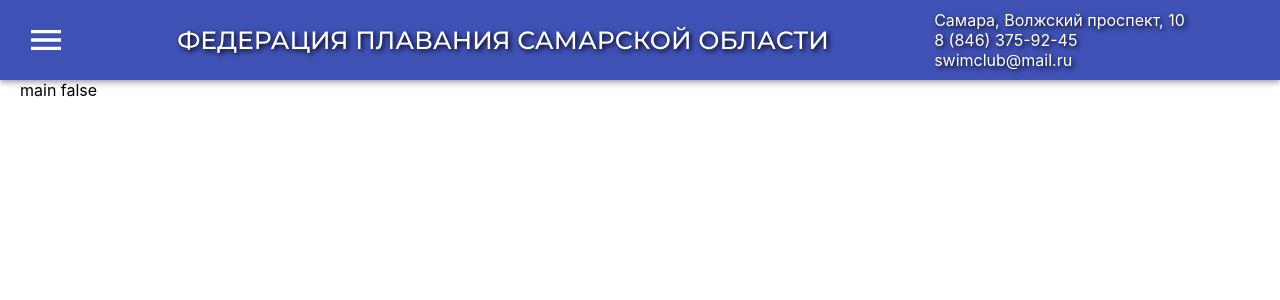
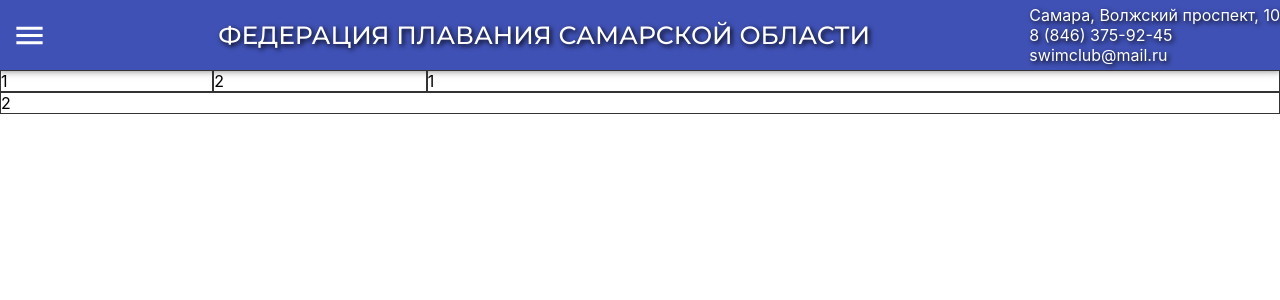
Before and after one commit to rescuernet/fpso-client, a React (Create React App) app: page / in a window 1280 px wide. Shown: the top 300 px of the page. Built offline with nearby package versions, Linux system fonts and the light colour scheme.

Commit message:
пробы контрольных точек

```diff
--- a/public/index.html
+++ b/public/index.html
@@ -14,6 +14,8 @@
     <link rel="stylesheet" href="//fonts.googleapis.com/css?family=Roboto:100,400,700,900">
     <link rel="preconnect" href="https://fonts.googleapis.com">
     <link rel="preconnect" href="https://fonts.gstatic.com" crossorigin>
+    <link rel="stylesheet" href="https://fonts.googleapis.com/icon?family=Material+Icons"
+    />
     <link href="https://fonts.googleapis.com/css2?family=Montserrat:wght@500&display=swap" rel="stylesheet">
     <title>FPSO</title>
   </head>
--- a/src/App.jsx
+++ b/src/App.jsx
@@ -1,37 +1,54 @@
+import React, {useEffect} from "react";
 import Header from "./ui/header/header";
 import {AR, PR} from "./routes/routes";
 import {Redirect, Route, Switch} from "react-router-dom";
 import {ADMIN_ROUTE, MAIN_ROUTE} from "./const/const";
-import React, {useEffect} from "react";
 import {observer} from "mobx-react-lite";
 import AuthStore from "./bll/auth-store";
+import {runInAction} from "mobx";
+import {makeStyles} from "@material-ui/core/styles";
+import {Container} from "@material-ui/core";
+
+const useStyles = makeStyles((theme) => ({
+    root: {
+        padding: 0,
+        [theme.breakpoints.down('xs')]: {
+            width: 340
+        },
+    }
+}))
 
 /*import {useLocation} from "react-router-dom";*/
 
 const App = () => {
+    const classes = useStyles()
     //проверка нужно ли отображать HEADER на странице
     /*const location = useLocation().pathname;
     const arr = [
         ADMIN_ROUTE
     ];*/
 
+    useEffect(() => {
+        if(localStorage.getItem('token')){
+            AuthStore.authMe();
+        }else{
+            runInAction(() => {AuthStore.isInit = true})
+        }
+    }, []);
+
     const isAuth = AuthStore.isAuth
     const isLoading = AuthStore.isLoading
+    const isInit = AuthStore.isInit
 
-    useEffect(() => {
-        if(localStorage.getItem('token')){
-            AuthStore.authMe()
-        }
-    }, [])
 
     return (
         <div className="App">
-            <div className={`isLoading ${isLoading ? 'isLoadingView' : ""}`}></div>
+            <div className={`isLoading ${isLoading ? 'isLoadingView' : ""}`}/>
             {/*включить при проверке на отображение HEADER на странице*/}
             {/*{ !arr.includes(location) && <Header/> }*/}
             <Header/>
-            <div className={"wrapper"}>
-                {!isLoading &&
+            <Container fixed className={classes.root}>
+                {isInit &&
                 <Switch>
                     {isAuth && AR.map(({path,Component}) =>
                         <Route key={path} path={path} component={Component}/>
@@ -39,10 +56,10 @@
                     {PR.map(({path,Component}) =>
                         <Route key={path} exact path={path} component={Component}/>
                     )}
-                    {/*<Redirect to={MAIN_ROUTE}/>*/}
+                    <Redirect to={MAIN_ROUTE}/>
                 </Switch>
                 }
-            </div>
+            </Container>
         </div>
     );
 }
--- a/src/bll/auth-store.js
+++ b/src/bll/auth-store.js
@@ -1,4 +1,4 @@
-import {makeAutoObservable} from "mobx";
+import {makeAutoObservable, runInAction} from "mobx";
 import AuthService from "../services/auth-service";
 import axios from "axios";
 import {API_URL} from "../const/const";
@@ -9,67 +9,76 @@
     user = {}
     isAuth = false
     isLoading = false
+    isInit = false
+    authError = {}
+
     constructor() {
         makeAutoObservable(this);
     }
 
-    setAuth(bool) {
-        this.isAuth = bool;
+
+
+    login = async (email,password) => {
+        runInAction(() => {this.authError = {}})
+        runInAction(() => {this.isLoading = true})
+        try {
+            const response = await AuthService.login(email,password);
+            localStorage.setItem('token',response.data.accessToken);
+            runInAction(() => {this.user = response.data.user})
+            runInAction(() => {this.isAuth = true})
+        } catch (e) {
+            runInAction(() => {this.authError = e.response})
+            console.log(e.response);
+        } finally {
+            runInAction(() => {this.isInit = true})
+            runInAction(() => {this.isLoading = false})
+        }
     }
 
-    setUser(user) {
-        this.user = user;
+    registration = async (email,password) => {
+        runInAction(() => {this.isInit = false})
+        runInAction(() => {this.isLoading = true})
+        try {
+            const response = await AuthService.registration(email,password);
+            localStorage.setItem('token',response.data.accessToken);
+            runInAction(() => {this.user = response.data.user})
+            runInAction(() => {this.isAuth = true})
+        } catch (e) {
+            console.log(e.response?.data?.message);
+        }finally {
+            runInAction(() => {this.isInit = true})
+            runInAction(() => {this.isLoading = false})
+        }
+    }
+
+    logout = async () => {
+        runInAction(() => {this.isLoading = true})
+        try {
+            const response = await AuthService.logout();
+            localStorage.removeItem('token');
+            runInAction(() => {this.user = {}})
+            runInAction(() => {this.isAuth = false})
+        } catch (e) {
+            console.log(e.response?.data?.message);
+        }finally {
+            runInAction(() => {this.isLoading = false})
+        }
     }
 
 
-
-    async login(email,password) {
-        this.setLoading(true);
+    authMe = async () => {
+        runInAction(() => {this.isInit = false})
+        runInAction(() => {this.isLoading = true})
         try {
-            const response = await AuthService.login(email,password);
+            const response = await axios.get(`${API_URL}/refresh`,{withCredentials:true});
             localStorage.setItem('token',response.data.accessToken);
-            this.setAuth(true);
-            this.setUser(response.data.user);
+            runInAction(() => {this.user = response.data.user})
+            runInAction(() => {this.isAuth = true})
         } catch (e) {
             console.log(e.response?.data?.message);
         } finally {
-            this.setLoading(false);
-        }
-    }
-
-    async registration(email,password) {
-        try {
-            const response = await AuthService.registration(email,password);
-            localStorage.setItem('token',response.data.accessToken);
-            this.setAuth(true);
-            this.setUser(response.data.user)
-        } catch (e) {
-            console.log(e.response?.data?.message);
-        }
-    }
-
-    async logout() {
-        try {
-            const response = await AuthService.logout();
-            localStorage.removeItem('token');
-            this.setAuth(false);
-            this.setUser({});
-        } catch (e) {
-            console.log(e.response?.data?.message);
-        }
-    }
-
-    async authMe() {
-        this.isLoading = true;
-        try {
-            const response = await axios.get(`${API_URL}/refresh`,{withCredentials:true});
-            localStorage.setItem('token',response.data.accessToken);
-            this.setAuth(true);
-            this.setUser(response.data.user)
-        } catch (e) {
-            console.log(e.response?.data?.message);
-        } finally {
-            this.isLoading = false;
+            runInAction(() => {this.isInit = true})
+            runInAction(() => {this.isLoading = false})
         }
     }
 }
--- a/src/index.css
+++ b/src/index.css
@@ -7,11 +7,6 @@
   -webkit-font-smoothing: antialiased;
   -moz-osx-font-smoothing: grayscale;
 }
-.wrapper {
-  max-width: 1366px;
-  margin: 0 auto;
-  padding: 0 20px;
-}
 
 a {
   color: #333!important;
@@ -19,8 +14,7 @@
 }
 
 .isLoading {
-  background-color: rgba(0, 0, 0, 0.1);
-  -webkit-backdrop-filter: blur(5px);
+  -webkit-backdrop-filter: blur(3px);
   backdrop-filter: blur(3px);
   position: fixed;
   z-index: 1999;
--- a/src/ui/header/header.jsx
+++ b/src/ui/header/header.jsx
@@ -1,29 +1,73 @@
 import React from 'react';
-import {AppBar, Toolbar} from "@material-ui/core";
+import {AppBar, Container, Toolbar} from "@material-ui/core";
+import {makeStyles} from "@material-ui/core/styles";
 import Menu from "../menu/menu";
-import s from "./header.module.css"
 import {observer} from "mobx-react-lite";
 import AuthStore from "../../bll/auth-store";
 
+const useStyles = makeStyles((theme) => ({
+    root: {
+        display: 'flex',
+        alignItems: 'center',
+        padding: '5px 0',
+        [theme.breakpoints.down('xs')]: {
+            width: 340
+        },
+    },
+    brand: {
+        fontSize: 25,
+        fontFamily: "'Montserrat', sans-serif",
+        textShadow: '#000 2px 2px 5px',
+        textTransform: 'uppercase',
+        margin: '0 20px',
+        textAlign: 'center',
+        flexGrow: 1,
+        '& span' : {
+            whiteSpace: 'pre'
+        },
+        [theme.breakpoints.down('sm')]: {
+            fontSize: 16,
+        },
+        [theme.breakpoints.down('xs')]: {
+            fontSize: 12,
+        },
+    },
+    contact: {
+        fontSize: 16,
+        display: 'flex',
+        flexDirection: 'column',
+        textShadow: '#000 2px 2px 5px',
+        '& span': {
+            whiteSpace: 'pre'
+        },
+        [theme.breakpoints.down('sm')]: {
+            fontSize: 10,
+        },
+        [theme.breakpoints.down('xs')]: {
+            display: 'none'
+        },
+    }
+}))
+
 
 const Header = (props) => {
+    const classes = useStyles()
 
     const isAuth = AuthStore.isAuth
 
     return (
-        <AppBar position="static" className={s.headerWrap}>
-            <Toolbar className={s.header}>
-                <Menu
-                    isAuth={isAuth} logout={AuthStore.logout}/>
-                <div className={s.box_1}>
-                    <div className={s.brand}><span>Федерация плавания</span> <span>Самарской области</span></div>
-                    <div className={s.contact_info}>
-                        <span>Самара, Волжский проспект, 10</span>
-                        <span>8 (846) 375-92-45</span>
-                        <span>swimclub@mail.ru</span>
-                    </div>
+        <AppBar position="static">
+            <Container fixed className={classes.root}>
+                <Menu isAuth={isAuth} logout={AuthStore.logout}/>
+                <div className={classes.brand}>
+                    <span>Федерация плавания</span> <span>Самарской области</span>
                 </div>
-            </Toolbar>
+                <div className={classes.contact}>
+                    <span>Самара, Волжский проспект, 10</span>
+                    <span>8 (846) 375-92-45</span>
+                    <span>swimclub@mail.ru</span>
+                </div>
+            </Container>
         </AppBar>
     );
 };
--- a/src/ui/header/header.module.css
+++ /dev/null
@@ -1,53 +0,0 @@
-.headerWrap {
-    display: flex!important;
-    flex-direction: row!important;
-    justify-content: center!important;
-}
-.header {
-    display: flex;
-    flex-direction: row;
-    max-width: 1366px;
-    min-height: 64px!important;
-    flex: 1 0;
-    padding: 0!important;
-}
-.box_1 {
-    display: flex;
-    flex-direction: row;
-    justify-content: space-evenly;
-    align-items: center;
-    flex: 1;
-    padding: 10px;
-}
-.brand {
-    font-size: 25px;
-    font-family: 'Montserrat', sans-serif;
-    text-shadow: #000 2px 2px 5px;
-    text-transform: uppercase;
-    margin: 0 20px;
-    text-align: center;
-}
-.brand span {
-    white-space: pre;
-}
-.contact_info {
-    display: flex;
-    flex-direction: column;
-    margin: 0 20px;
-    font-size: 16px;
-}
-.contact_info span {
-    text-shadow: #000 2px 2px 5px;
-    white-space: pre;
-}
-
-@media (max-width: 1030px) {
-    .brand {font-size: 20px}
-    .contact_info {font-size: 12px}
-    .authorization span {font-size: 16px;}
-}
-@media (max-width: 770px) {
-    .contact_info {display: none}
-    .brand {font-size: 16px}
-    .authorization span {font-size: 12px;}
-}
--- a/src/ui/main/main.jsx
+++ b/src/ui/main/main.jsx
@@ -1,11 +1,22 @@
 import React from 'react';
 import {observer} from "mobx-react-lite";
 import AuthStore from "../../bll/auth-store";
+import {Grid} from "@material-ui/core";
+
+
+
+
 
 const Main = (props) => {
+
     const isAuth = AuthStore.isAuth
     return (
-        <div>{`main ${isAuth}`}</div>
+        <Grid container>
+            <Grid xs={2} style={{border:'1px solid #333'}}>1</Grid>
+            <Grid xs={2} style={{border:'1px solid #333'}}>2</Grid>
+            <Grid xs={8} style={{border:'1px solid #333'}}>1</Grid>
+            <Grid xs={12} style={{border:'1px solid #333'}}>2</Grid>
+        </Grid>
     );
 };
 
--- a/src/ui/menu/menu.jsx
+++ b/src/ui/menu/menu.jsx
@@ -1,12 +1,39 @@
 import * as React from 'react';
-import {Box, Button, Divider, Drawer, List, ListItem, ListItemText} from "@material-ui/core";
+import {Box, Divider, Drawer, IconButton, List, ListItem, ListItemText} from "@material-ui/core";
 import MenuIcon from "@material-ui/icons/Menu";
-import s from './menu.module.css'
 import {ADMIN_ROUTE, COMPETITIONS_ROUTE, MAIN_ROUTE} from "../../const/const";
 import {NavLink, useLocation} from "react-router-dom";
+import {observer} from "mobx-react-lite";
+import AuthStore from "../../bll/auth-store";
+import {makeStyles} from "@material-ui/core/styles";
+
+const useStyles = makeStyles((theme) => ({
+    menuItem: {
+        '& a': {
+            textDecoration: 'none',
+            textTransform: 'uppercase',
+        }
+    },
+    activeLink: {
+        '& span': {
+            color: '#333',
+            fontWeight: 'bold'
+        }
+    },
+    root: {
+        padding: 0,
+        [theme.breakpoints.down('xs')]: {
+            width: 340
+        },
+    }
 
 
-export default function Menu(props) {
+}))
+
+
+const Menu = (props) => {
+
+    const classes = useStyles()
 
     const location = useLocation();
 
@@ -19,7 +46,6 @@
         if (event.type === 'keydown' && (event.key === 'Tab' || event.key === 'Shift')) {
             return;
         }
-
         setState({ ...state, [anchor]: open });
     };
 
@@ -42,15 +68,18 @@
             onClick={toggleDrawer(anchor, false)}
             onKeyDown={toggleDrawer(anchor, false)}
         >
-           {/* <div onClick={props.logout}>456546564</div>*/}
             <List>
+                {AuthStore.isAuth &&
+                    <div onClick={AuthStore.logout}>Logout</div>
+                }
+                <Divider />
                 {itemsMenu.map((i) => (
                     !props.isAuth && i.adm === 1
                         ?
                         null
-                        : (<ListItem button key={i.id} className={s.menuItem}>
+                        : (<ListItem button key={i.id} className={classes.menuItem}>
                             <NavLink to={i.url}>
-                                <ListItemText className={i.url === location.pathname ? s.activeLink : ""} primary={i.title} />
+                                <ListItemText className={i.url === location.pathname ? classes.activeLink : ""} primary={i.title} />
                             </NavLink>
                         </ListItem>)
                     )
@@ -69,16 +98,22 @@
 
     return (
         <div>
-            <React.Fragment key={anchor}>
-                <Button className={s.menuButton} variant="outlined" onClick={toggleDrawer(anchor, true)}><MenuIcon className={s.menuButtonIcon} /></Button>
+            <IconButton
+                color={"inherit"}
+                onClick={toggleDrawer(anchor, true)}
+            >
+                <MenuIcon fontSize="large"/>
+            </IconButton>
             <Drawer
-                    anchor={anchor}
+                anchor={"left"}
                 open={state[anchor]}
                 onClose={toggleDrawer(anchor, false)}
             >
                 {list(anchor)}
             </Drawer>
-            </React.Fragment>
         </div>
     );
 }
+
+
+export default observer(Menu);
--- a/src/ui/menu/menu.module.css
+++ /dev/null
@@ -1,33 +0,0 @@
-.menuButton {
-    margin-left: 10px!important;
-    border: 1px solid #3f51b5!important;
-}
-.menuButtonIcon {
-    color: #fff;
-    font-size: 40px!important;
-}
-.menuButton:hover {
-    border: 1px solid #fff!important;
-}
-
-.menuItem a {
-    color: #333!important;
-    text-decoration: none!important;
-    text-transform: uppercase!important;
-}
-.activeLink > span {
-    color: #333!important;
-    font-weight: bold!important;
-}
-
-@media (max-width: 1030px) {
-    .menuButtonIcon {
-        font-size: 35px!important;
-    }
-}
-
-@media (max-width: 770px) {
-    .menuButtonIcon {
-        font-size: 30px!important;
-    }
-}
```
Also changed, not shown: src/ui/admin/admin.jsx (+9 -5 lines), src/ui/login/login-form.jsx (+62 -21 lines), src/ui/login/login-form.module.css (+20 -0 lines). Lines whose indentation alone changed are shown as unchanged.
